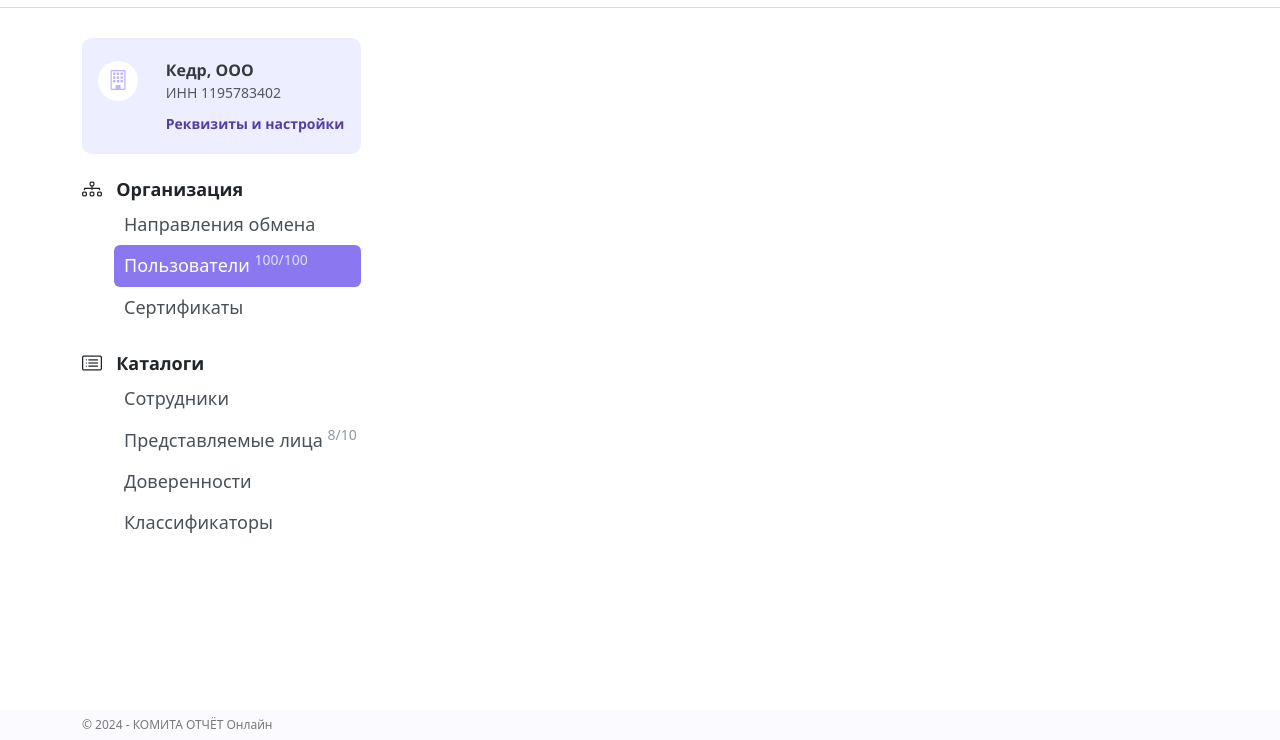
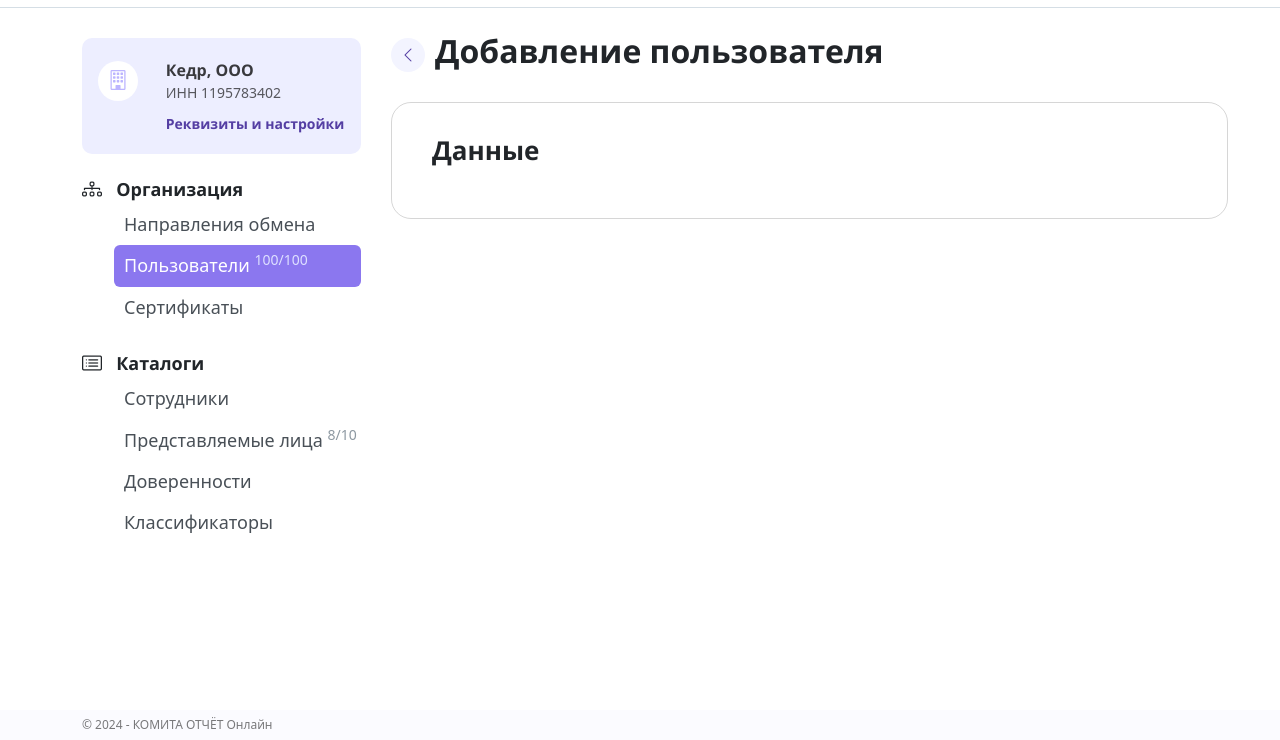
Before and after one commit to skyzavr/LP_testTask, a website built with Vite: page index.html in a window 1280 px wide. Shown: the part 60-800 px from the top of the page. Built offline with nearby package versions, Linux system fonts and the light colour scheme; files whose address does not match are found by name.

Commit message:
[update]: add form section & form script

```diff
--- a/index.html
+++ b/index.html
@@ -102,7 +102,22 @@
         </aside>
       </section>
       <!-- form section-->
-      <section class="col-9 formSection"></section>
+      <section class="col-9 formSection">
+        <!-- btn handle -->
+        <div class="handling">
+          <button class="btn"><i class="bi bi-chevron-left"></i></button>
+          <h1>Добавление пользователя</h1>
+        </div>
+        <!-- form itself -->
+        <div class="form">
+          <form method="POST" id="addNewUser">
+            <div class="formHeaderSection">
+              <h3>Данные</h3>
+              <div id="messageArea"></div>
+            </div>
+          </form>
+        </div>
+      </section>
     </main>
 
     <!-- footer -->
@@ -110,4 +125,5 @@
       <div class="container">&copy; 2024 - КОМИТА ОТЧЁТ Онлайн</div>
     </footer>
   </body>
+  <script src="src/js/form/form.ts" type="module"></script>
 </html>
```
